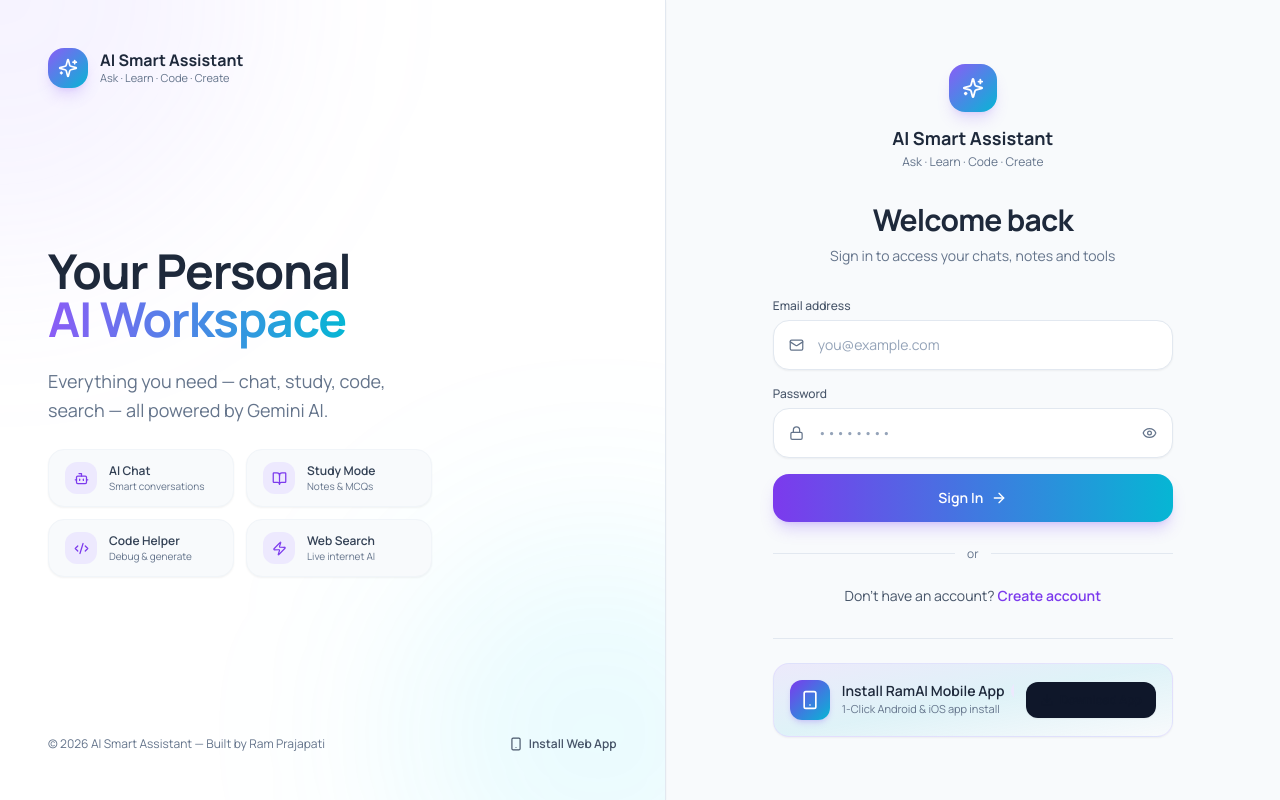
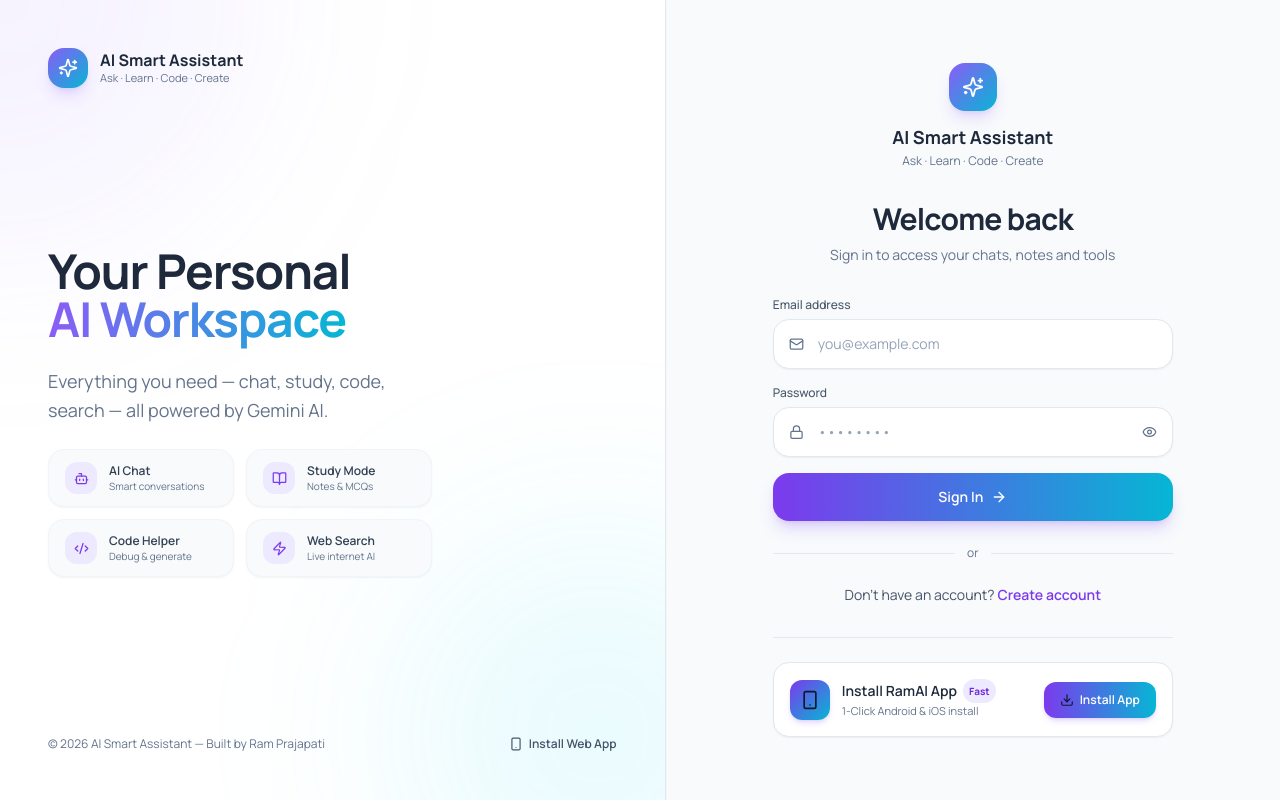
Before and after one commit to studyzone19/Ai-Smart-Assistant, a React (Vite) app in the folder frontend/: page /login in a window 1280 px wide. Built offline with nearby package versions, Linux system fonts and the light colour scheme; no server answers.

Commit message:
style: fix dark download button with glowing violet-cyan gradient to match theme

```diff
--- a/frontend/src/pages/Login.jsx
+++ b/frontend/src/pages/Login.jsx
@@ -243,17 +243,17 @@ export default function Login() {
 
           {/* ── PW Style App Download / Install Card ── */}
           <div className="mt-8 pt-6 border-t border-slate-200">
-            <div className="bg-gradient-to-br from-violet-500/10 via-cyan-500/10 to-transparent border border-violet-200/60 rounded-2xl p-4 flex items-center justify-between gap-3 shadow-sm hover:border-violet-300 transition-all">
+            <div className="bg-white border border-slate-200 rounded-2xl p-3.5 sm:p-4 flex items-center justify-between gap-3 shadow-sm hover:border-violet-300 hover:shadow-md transition-all">
               <div className="flex items-center gap-3 min-w-0">
                 <div className="w-10 h-10 rounded-xl bg-gradient-to-br from-violet-600 to-cyan-500 flex items-center justify-center text-white shrink-0 shadow-md shadow-violet-500/20">
-                  <Smartphone size={20} />
+                  <Smartphone size={20} className="text-white" />
                 </div>
                 <div className="min-w-0">
                   <p className="font-semibold text-slate-800 text-xs sm:text-sm truncate flex items-center gap-1.5">
-                    Install RamAI Mobile App
-                    <span className="text-[10px] font-bold text-violet-700 bg-violet-100 px-1.5 py-0.2 rounded-full">Fast</span>
+                    Install RamAI App
+                    <span className="text-[10px] font-bold text-violet-700 bg-violet-100 px-1.5 py-0.5 rounded-full">Fast</span>
                   </p>
-                  <p className="text-[11px] text-slate-500 truncate">1-Click Android & iOS app install</p>
+                  <p className="text-[11px] text-slate-500 truncate">1-Click Android & iOS install</p>
                 </div>
               </div>
 
@@ -265,10 +265,11 @@ export default function Login() {
                 <button
                   type="button"
                   onClick={handleInstallApp}
-                  className="flex items-center gap-1.5 bg-slate-900 hover:bg-slate-800 text-white text-xs font-semibold px-3.5 py-2.5 rounded-xl shrink-0 shadow-sm transition-all active:scale-95"
+                  className="flex items-center gap-1.5 bg-gradient-to-r from-violet-600 to-cyan-500 hover:from-violet-700 hover:to-cyan-600 !text-white text-xs font-semibold px-4 py-2.5 rounded-xl shrink-0 shadow-md shadow-violet-500/20 transition-all active:scale-95"
+                  style={{ color: "#ffffff" }}
                 >
-                  <Download size={14} />
-                  <span>Download App</span>
+                  <Download size={14} className="text-white" />
+                  <span style={{ color: "#ffffff" }}>Install App</span>
                 </button>
               )}
             </div>
--- a/frontend/src/pages/Register.jsx
+++ b/frontend/src/pages/Register.jsx
@@ -254,17 +254,17 @@ export default function Register() {
 
           {/* ── PW Style App Download / Install Card ── */}
           <div className="mt-8 pt-6 border-t border-slate-200">
-            <div className="bg-gradient-to-br from-violet-500/10 via-cyan-500/10 to-transparent border border-violet-200/60 rounded-2xl p-4 flex items-center justify-between gap-3 shadow-sm hover:border-violet-300 transition-all">
+            <div className="bg-white border border-slate-200 rounded-2xl p-3.5 sm:p-4 flex items-center justify-between gap-3 shadow-sm hover:border-violet-300 hover:shadow-md transition-all">
               <div className="flex items-center gap-3 min-w-0">
                 <div className="w-10 h-10 rounded-xl bg-gradient-to-br from-violet-600 to-cyan-500 flex items-center justify-center text-white shrink-0 shadow-md shadow-violet-500/20">
-                  <Smartphone size={20} />
+                  <Smartphone size={20} className="text-white" />
                 </div>
                 <div className="min-w-0">
                   <p className="font-semibold text-slate-800 text-xs sm:text-sm truncate flex items-center gap-1.5">
-                    Install RamAI Mobile App
-                    <span className="text-[10px] font-bold text-violet-700 bg-violet-100 px-1.5 py-0.2 rounded-full">Fast</span>
+                    Install RamAI App
+                    <span className="text-[10px] font-bold text-violet-700 bg-violet-100 px-1.5 py-0.5 rounded-full">Fast</span>
                   </p>
-                  <p className="text-[11px] text-slate-500 truncate">1-Click Android & iOS app install</p>
+                  <p className="text-[11px] text-slate-500 truncate">1-Click Android & iOS install</p>
                 </div>
               </div>
 
@@ -276,10 +276,11 @@ export default function Register() {
                 <button
                   type="button"
                   onClick={handleInstallApp}
-                  className="flex items-center gap-1.5 bg-slate-900 hover:bg-slate-800 text-white text-xs font-semibold px-3.5 py-2.5 rounded-xl shrink-0 shadow-sm transition-all active:scale-95"
+                  className="flex items-center gap-1.5 bg-gradient-to-r from-violet-600 to-cyan-500 hover:from-violet-700 hover:to-cyan-600 !text-white text-xs font-semibold px-4 py-2.5 rounded-xl shrink-0 shadow-md shadow-violet-500/20 transition-all active:scale-95"
+                  style={{ color: "#ffffff" }}
                 >
-                  <Download size={14} />
-                  <span>Download App</span>
+                  <Download size={14} className="text-white" />
+                  <span style={{ color: "#ffffff" }}>Install App</span>
                 </button>
               )}
             </div>
```
